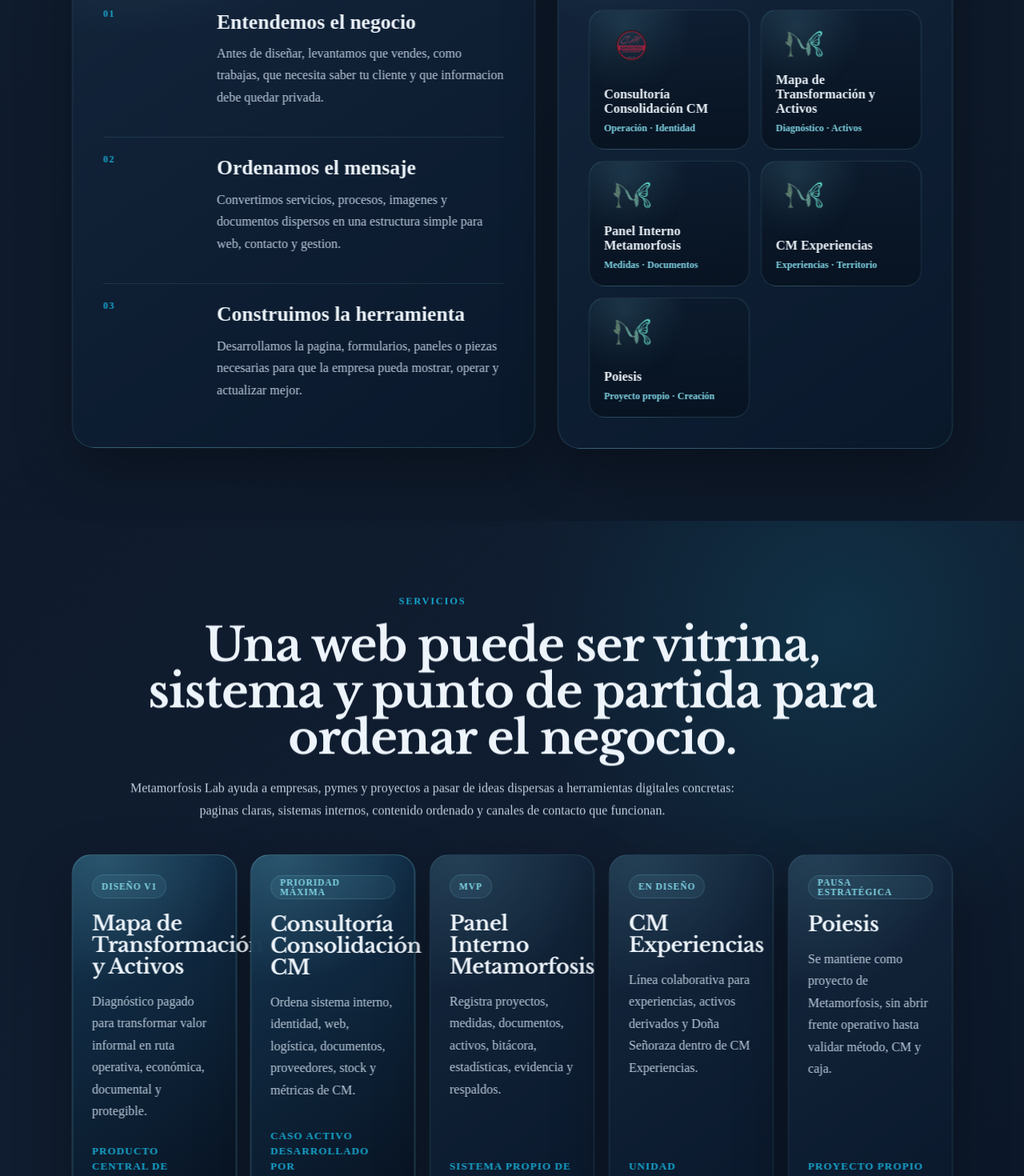
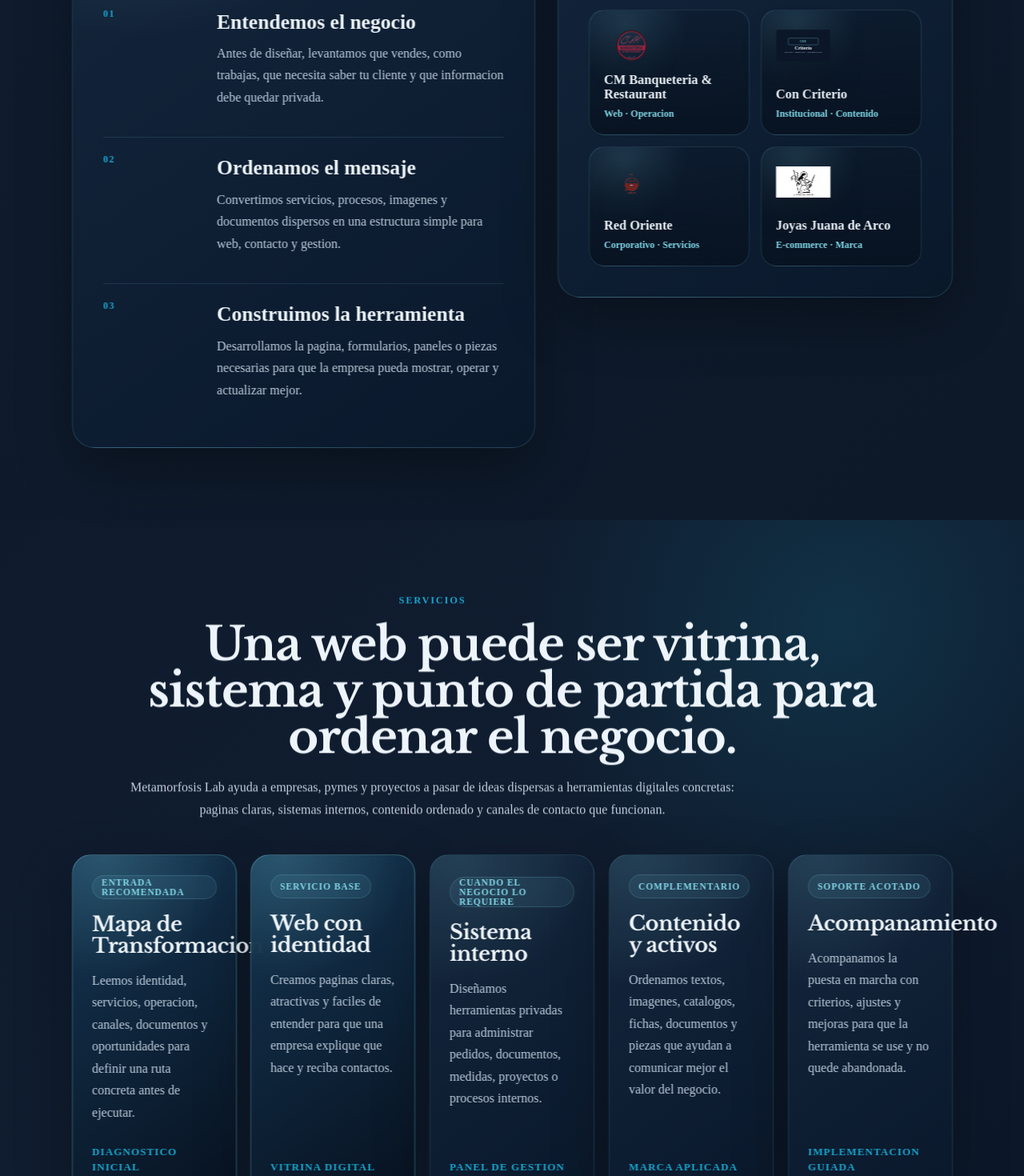
Before and after one commit to fcarrascomarin/Metamorfosis, a React (Vite) app: page / in a window 1280 px wide. Shown: the part 1500-2970 px from the top of the page at 80% size. Built offline with nearby package versions, Linux system fonts and the light colour scheme.

Commit message:
Add files via upload

```diff
--- a/src/data/cases.js
+++ b/src/data/cases.js
@@ -1,142 +1,130 @@
 export const transformationCases = [
   {
-    name: "Consultoría Consolidación CM",
-    eyebrow: "Caso activo principal",
-    summary: "Transformación aplicada para ordenar operación, identidad, web, logística y sistema interno de CM.",
+    name: "CM Banqueteria & Restaurant",
+    eyebrow: "Web publica + sistema interno",
+    summary: "De negocio local con alto valor operativo a presencia digital clara y gestionable.",
     description:
-      "Metamorfosis trabaja CM como caso demostrativo: no solo crea piezas visibles, sino que ordena reservas, documentos, proveedores, stock, web, identidad, logística, datos y decisiones para convertir valor informal en sistema medible.",
-    tags: ["Operación", "Identidad", "Sistema interno", "Datos", "Caso piloto"],
+      "Ordenamos la propuesta de valor, la comunicacion publica, los canales de contacto y la base operativa para que el negocio pueda mostrar lo que hace, recibir solicitudes y avanzar hacia una administracion mas simple.",
+    tags: ["Web", "Operacion", "Reservas", "Identidad", "Sistema"],
     image: "/cmbanqueteria.png",
     logo: "/logo-cmbanqueteria.png",
     url: "https://cmbanqueteria.cl/",
     featured: true,
   },
   {
-    name: "Mapa de Transformación y Activos",
-    summary: "Producto de entrada para diagnosticar, ordenar y proyectar proyectos con valor real.",
+    name: "Con Criterio",
+    eyebrow: "Plataforma institucional",
+    summary: "Presencia digital para explicar una propuesta intelectual con claridad y autoridad.",
     description:
-      "El Mapa revisa identidad, operación, caja, datos, circularidad, activos intangibles, riesgos y oportunidades. Es la herramienta que permite cobrar por pensar antes de ejecutar y convertir una primera lectura en ruta concreta.",
-    tags: ["Diagnóstico", "Activos", "Circularidad", "Ruta", "Modelo"],
-    image: "/hero-metamorfosis-ai-brote.png",
-    logo: "/logo-metamorfosis-transparente.png",
+      "Estructuramos relato, navegacion, servicios, contenidos y tono institucional para que una idea compleja pueda entenderse sin depender de explicaciones externas.",
+    tags: ["Institucional", "Contenido", "Autoridad", "Servicios"],
+    image: "/concriterio.png",
+    logo: "/logo-concriterio.svg",
+    url: "https://www.concriterio.cl/",
+  },
+  {
+    name: "Red Oriente",
+    eyebrow: "Web corporativa",
+    summary: "Organizacion de servicios, confianza comercial y comunicacion profesional.",
+    description:
+      "Diseñamos una estructura web orientada a comunicar servicios, generar confianza y dejar canales de contacto simples para clientes que necesitan informacion directa.",
+    tags: ["Corporativo", "Servicios", "Confianza", "Contacto"],
+    image: "/redoriente.png",
+    logo: "/logo-redoriente.PNG",
     url: "#contacto",
   },
   {
-    name: "Panel Interno Metamorfosis",
-    summary: "Sistema propio para registrar medidas, documentos, activos, evidencia y decisiones.",
+    name: "Joyas Juana de Arco",
+    eyebrow: "Tienda digital",
+    summary: "Catalogo, relato de marca y experiencia de compra para productos con identidad.",
     description:
-      "La plataforma interna evita que Metamorfosis dependa de memoria. Permite incorporar mediciones iniciales y posteriores, documentos, bitácora, activos, estadísticas, respaldo e información suficiente para trabajar desde un solo lugar.",
-    tags: ["Medidas", "Documentos", "Estadísticas", "Evidencia", "OS"],
-    image: "/hero-metamorfosis-tech-organico-v3.png",
-    logo: "/logo-metamorfosis-transparente.png",
-    url: "#/os",
-  },
-  {
-    name: "CM Experiencias",
-    summary: "Unidad compartida para experiencias y activos derivados desde CM.",
-    description:
-      "CM Experiencias no es la consultoría a CM. Es una unidad colaborativa donde CM participa con 50%, Metamorfosis con 40% y Martín con 10%. Doña Señoraza queda integrada como activo derivado de esa unidad.",
-    tags: ["Experiencias", "Territorio", "Activos", "CM", "Colaboración"],
-    image: "/hero-metamorfosis-disruptivo.png",
-    logo: "/logo-metamorfosis-transparente.png",
-    url: "#contacto",
-  },
-  {
-    name: "Poiesis",
-    summary: "Proyecto propio de Metamorfosis en pausa estratégica.",
-    description:
-      "Poiesis pertenece a Metamorfosis, pero se mantiene en pausa hasta que exista razón operativa, cliente asociado o oportunidad real. La ambición no se abandona: se secuencia para no distraer el método, CM y la caja.",
-    tags: ["Proyecto propio", "Creación", "Pausa", "Método", "Futuro"],
-    image: "/hero-metamorfosis-portal.png",
-    logo: "/logo-metamorfosis-transparente.png",
+      "Convertimos una coleccion de productos en una experiencia digital: categorias claras, relato de marca, visualidad consistente y contacto directo para compra asistida.",
+    tags: ["E-commerce", "Marca", "Catalogo", "WhatsApp"],
+    image: "/joyas.png",
+    logo: "/logo-joyas.JPG",
     url: "#contacto",
   },
 ];
 
 export const trajectoryItems = [
   {
-    company: "Metamorfosis Lab",
+    company: "1. Diagnosticar",
     projects: [
-      "Matriz del método, la identidad y la operación",
-      "Francisca 90% / Benjamín 10%",
-      "Laboratorio de transformación aplicada",
-      "Foco en Biobío y Concepción",
+      "Entendemos que vende el negocio y que lo hace valioso.",
+      "Detectamos desorden operativo, brechas digitales y riesgos de comunicacion.",
+      "Definimos si corresponde web, sistema interno, identidad, contenido o una combinacion.",
     ],
   },
   {
-    company: "Mapa de Transformación y Activos",
+    company: "2. Ordenar",
     projects: [
-      "Producto central de entrada",
-      "Diagnóstico pagado",
-      "Identidad, operación, caja, datos y activos",
-      "Puente hacia proyectos mayores",
+      "Convertimos ideas dispersas en una estructura clara.",
+      "Jerarquizamos servicios, clientes, canales, documentos y decisiones.",
+      "Separamos lo publico de lo interno para no exponer informacion innecesaria.",
     ],
   },
   {
-    company: "Consultoría Consolidación CM",
+    company: "3. Diseñar",
     projects: [
-      "Caso activo principal",
-      "Sistema interno, web, identidad y logística",
-      "Medición antes/después",
-      "Prueba comercial del método",
+      "Creamos una vitrina digital atractiva, legible y coherente con la marca.",
+      "Usamos imagenes, textos, secciones y llamados a la accion que explican el servicio.",
+      "Construimos una experiencia pensada para que el usuario entienda rapido.",
     ],
   },
   {
-    company: "CM Experiencias",
+    company: "4. Implementar",
     projects: [
-      "CM 50% / Metamorfosis 40% / Martín 10%",
-      "Unidad compartida, no consultoría",
-      "Doña Señoraza integrada",
-      "Experiencias y activos derivados",
+      "Desarrollamos la pagina, formularios, enlaces, paneles o herramientas necesarias.",
+      "Integramos canales de contacto y estructura de actualizacion.",
+      "Dejamos una base operativa que pueda seguir creciendo.",
     ],
   },
   {
-    company: "Con Criterio y Poiesis",
+    company: "5. Medir y sostener",
     projects: [
-      "Con Criterio puede colaborar, pero no es parte de Metamorfosis",
-      "Poiesis pertenece a Metamorfosis",
-      "Poiesis queda pausado",
-      "Nada nuevo debe competir con CM y el Mapa",
+      "Registramos avances, documentos, decisiones y proximos pasos.",
+      "La administracion interna queda ordenada para no depender de memoria o chats.",
+      "El proyecto puede mantenerse, mejorar y escalar con mayor claridad.",
     ],
   },
 ];
 
 export const platformLines = [
   {
-    name: "Mapa de Transformación y Activos",
-    type: "Producto central de entrada",
-    status: "Diseño v1",
+    name: "Mapa de Transformacion",
+    type: "Diagnostico inicial",
+    status: "Entrada recomendada",
     description:
-      "Diagnóstico pagado para transformar valor informal en ruta operativa, económica, documental y protegible.",
+      "Leemos identidad, servicios, operacion, canales, documentos y oportunidades para definir una ruta concreta antes de ejecutar.",
     priority: true,
   },
   {
-    name: "Consultoría Consolidación CM",
-    type: "Caso activo desarrollado por Metamorfosis",
-    status: "Prioridad máxima",
+    name: "Web con identidad",
+    type: "Vitrina digital",
+    status: "Servicio base",
     description:
-      "Ordena sistema interno, identidad, web, logística, documentos, proveedores, stock y métricas de CM.",
+      "Creamos paginas claras, atractivas y faciles de entender para que una empresa explique que hace y reciba contactos.",
     priority: true,
   },
   {
-    name: "Panel Interno Metamorfosis",
-    type: "Sistema propio de gestión",
-    status: "MVP",
+    name: "Sistema interno",
+    type: "Panel de gestion",
+    status: "Cuando el negocio lo requiere",
     description:
-      "Registra proyectos, medidas, documentos, activos, bitácora, estadísticas, evidencia y respaldos.",
+      "Diseñamos herramientas privadas para administrar pedidos, documentos, medidas, proyectos o procesos internos.",
   },
   {
-    name: "CM Experiencias",
-    type: "Unidad compartida",
-    status: "En diseño",
+    name: "Contenido y activos",
+    type: "Marca aplicada",
+    status: "Complementario",
     description:
-      "Línea colaborativa para experiencias, activos derivados y Doña Señoraza dentro de CM Experiencias.",
+      "Ordenamos textos, imagenes, catalogos, fichas, documentos y piezas que ayudan a comunicar mejor el valor del negocio.",
   },
   {
-    name: "Poiesis",
-    type: "Proyecto propio pausado",
-    status: "Pausa estratégica",
+    name: "Acompanamiento",
+    type: "Implementacion guiada",
+    status: "Soporte acotado",
     description:
-      "Se mantiene como proyecto de Metamorfosis, sin abrir frente operativo hasta validar método, CM y caja.",
+      "Acompanamos la puesta en marcha con criterios, ajustes y mejoras para que la herramienta se use y no quede abandonada.",
   },
 ];
```
